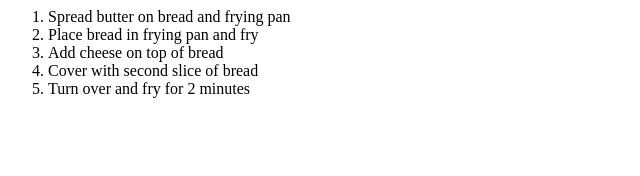
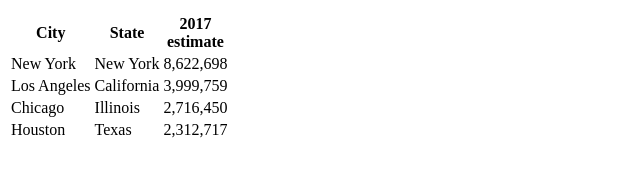
Before and after one commit to swarui/Completed-assingment, a plain HTML site: page index.html in a window 1280 px wide. Shown: the whole page, without its empty margins (0-640 px from the left). Drawn offline with Linux system fonts and the light colour scheme.

Commit message:
Add files via upload

```diff
--- a/index.html
+++ b/index.html
@@ -1,8 +1,36 @@
+<html>
+<table>
+  <td>
 
-<ol>
-<li>Spread butter on bread and frying pan</li>
-<li>Place bread in frying pan and fry</li>
-<li>Add cheese on top of bread</li>
-<li>Cover with second slice of bread</li>
-<li>Turn over and fry for 2 minutes</li>
-</ol>
+
+  <tr>
+    <row>
+    <th>City</th>
+    <th>State</th>
+    <th>2017 <br> estimate</th>
+  </row>
+    </tr>
+
+  <tr>
+    <td>New York</td>
+   <td>New York</td>
+   <td>8,622,698</td>
+  </tr>
+
+  <tr>
+    <td>Los Angeles</td>
+    <td>California</td>
+    <td>3,999,759</td>
+  </tr>
+  <tr>
+    <td>Chicago</td>
+    <td>Illinois</td>
+    <td>2,716,450</td>
+  </tr>
+
+  <tr>
+    <td>Houston</td>
+    <td>Texas</td>
+    <td>2,312,717</td>
+</table>
+</html>
```
